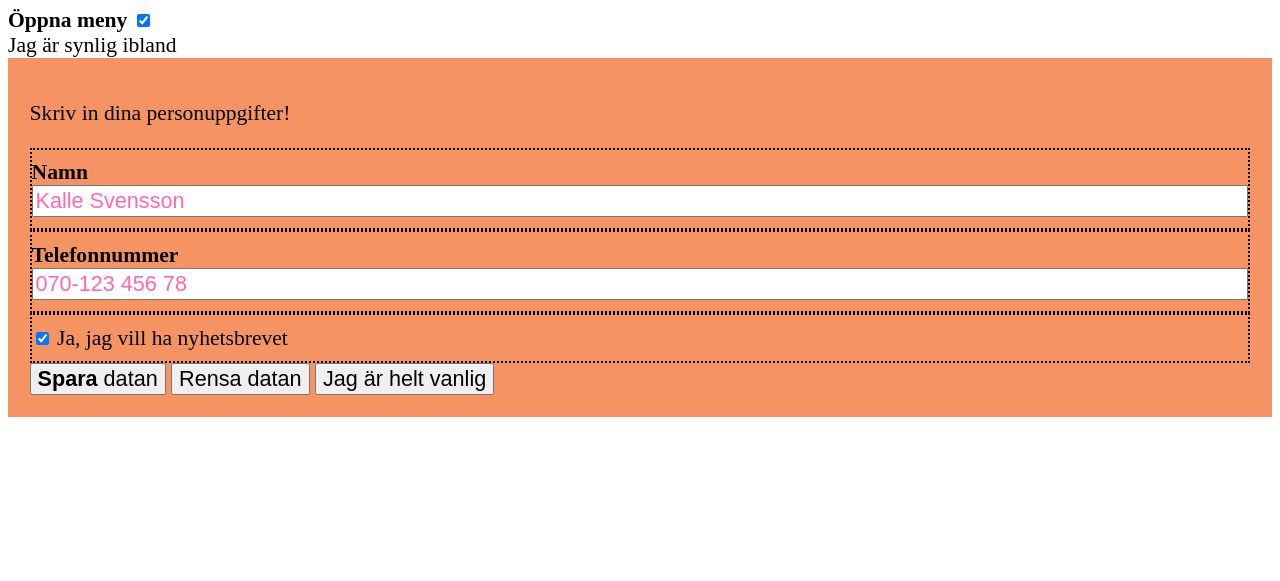
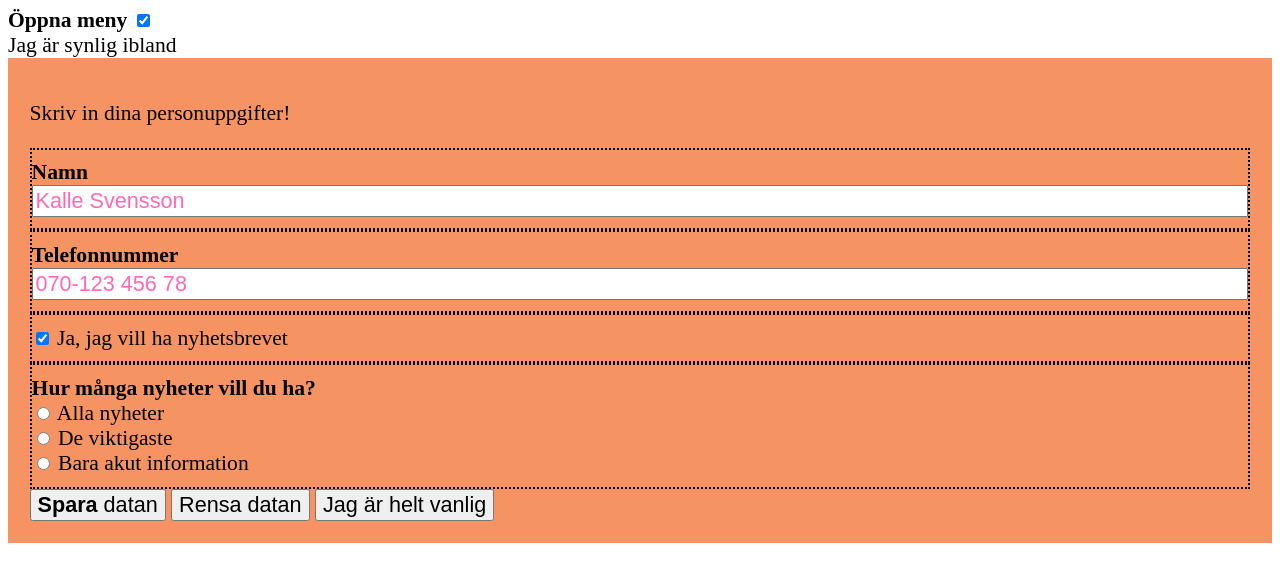
Before and after one commit to folkuni-f22-html/02-form, a plain HTML site: page index.html in a window 1280 px wide. Shown: the part 99-680 px from the top of the page. Drawn offline with Linux system fonts and the light colour scheme.

Commit message:
Radio buttons

```diff
--- a/index.html
+++ b/index.html
@@ -36,6 +36,23 @@
 			</div>
 		</div>
 
+		<div class="form-layout">
+			<label>Hur många nyheter vill du ha?</label>
+			<div>
+				<input type="radio" name="radio-news" id="radio1" />
+				<label for="radio1"> Alla nyheter </label>
+			</div>
+			<div>
+				<input type="radio" name="radio-news" id="radio2" />
+				<label for="radio2"> De viktigaste </label>
+			</div>
+			<div>
+				<input type="radio" name="radio-news" id="radio3" />
+				<label for="radio3"> Bara akut information </label>
+			</div>
+
+		</div>
+
 
 
 		<button type="submit"> <strong>Spara</strong> datan </button>
--- a/style.css
+++ b/style.css
@@ -19,7 +19,8 @@ input::placeholder {
 label {
 	font-weight: bold;
 }
-input[type="checkbox"] + label {
+input[type="checkbox"] + label,
+input[type="radio"] + label {
 	font-weight: normal; /* unset går också */
 }
 
@@ -39,7 +40,9 @@ input[type="checkbox"] {
 
 button:hover,
 input[type="checkbox"]:hover,
-input[type="checkbox"] + label:hover {
+input[type="checkbox"] + label:hover,
+input[type="radio"]:hover,
+input[type="radio"] + label:hover {
 	cursor: pointer;
 }
 
```
